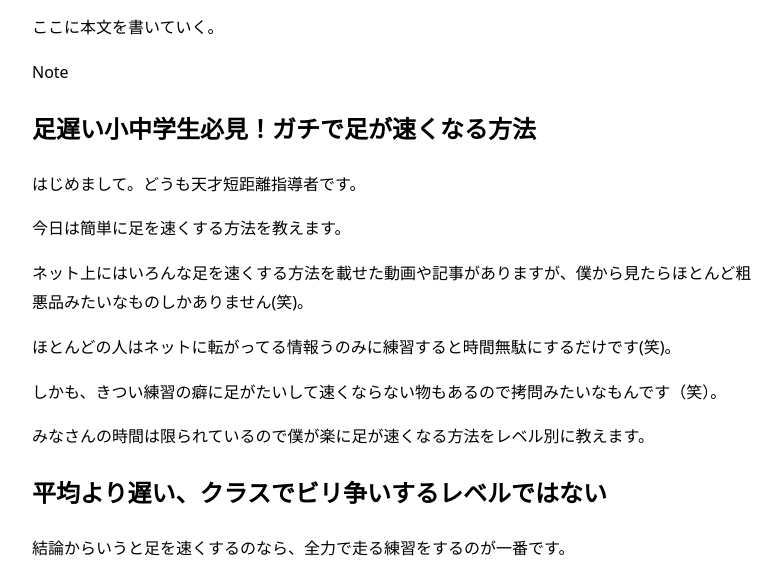
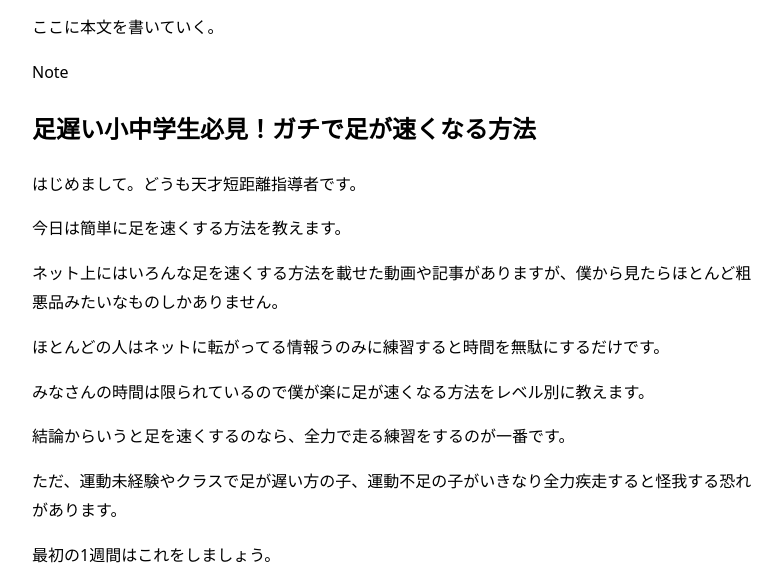
Before and after one commit to akira899-coder/myblog1, a plain HTML site: page posts/2026-02-13-first.html in a window 1280 px wide. Shown: the part 191-767 px from the top of the page, without its empty margins (248-1030 px from the left). Drawn offline with Linux system fonts and the light colour scheme.

Commit message:
Update 2026-02-13-first.html

```diff
--- a/posts/2026-02-13-first.html
+++ b/posts/2026-02-13-first.html
@@ -26,17 +26,15 @@
 
     <p>今日は簡単に足を速くする方法を教えます。</p>
 
-    <p>ネット上にはいろんな足を速くする方法を載せた動画や記事がありますが、僕から見たらほとんど粗悪品みたいなものしかありません(笑)。</p>
+    <p>ネット上にはいろんな足を速くする方法を載せた動画や記事がありますが、僕から見たらほとんど粗悪品みたいなものしかありません。</p>
 
-    <p>ほとんどの人はネットに転がってる情報うのみに練習すると時間無駄にするだけです(笑)。</p>
-
-    <p>しかも、きつい練習の癖に足がたいして速くならない物もあるので拷問みたいなもんです（笑）。</p>
+    <p>ほとんどの人はネットに転がってる情報うのみに練習すると時間を無駄にするだけです。</p>
 
     <p>みなさんの時間は限られているので僕が楽に足が速くなる方法をレベル別に教えます。</p>
 
-    <h2>平均より遅い、クラスでビリ争いするレベルではない</h2>
+    <p>結論からいうと足を速くするのなら、全力で走る練習をするのが一番です。</p>
 
-    <p>結論からいうと足を速くするのなら、全力で走る練習をするのが一番です。</p>
+    <p>ただ、運動未経験やクラスで足が遅い方の子、運動不足の子がいきなり全力疾走すると怪我する恐れがあります。</p>
 
     <p>最初の1週間はこれをしましょう。</p>
 
@@ -70,7 +68,7 @@
     <p>↓</p>
     <p>練習終わり！</p>
 
-    <p>この練習3日に1回やる。1日練習したら2日休めます。これを3ヶ月続けたらクラスでビリ争いしてても、中盤ぐらいまではいけます。半年続けたらわんちゃん足が速いほうのグループに入れるかもしれません。クラスにバケもんみたいに速いやつがいなかったらわんちゃん1年でビリからクラス1位狙えるかも。（この記事を見つけた君、運が良かったね！）</p>
+    <p>この練習4日に1回やる。1日練習したら3日休めます。これを3ヶ月続けたらクラスでビリ争いしてても、中盤ぐらいまではいけます。半年続けたらわんちゃん足が速いほうのグループに入れるかもしれません。クラスにバケもんみたいに速いやつがいなかったらわんちゃん1年でビリからクラス1位狙えるかも。（この記事を見つけた君、運が良かったね！）</p>
 
     <p>結論からいうと足を速くするのなら、全力で走る練習をするのが一番です。</p>
   </article>
```
